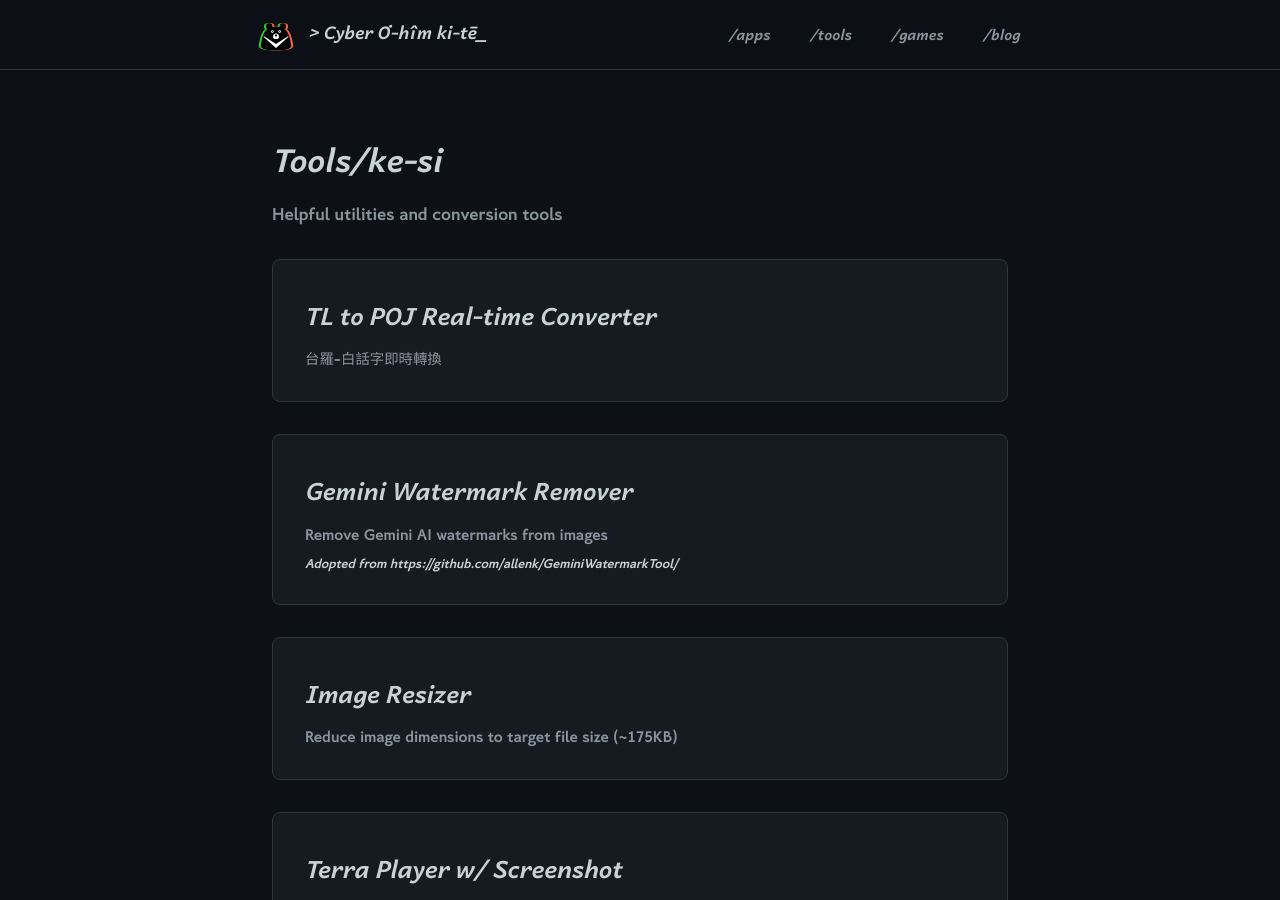
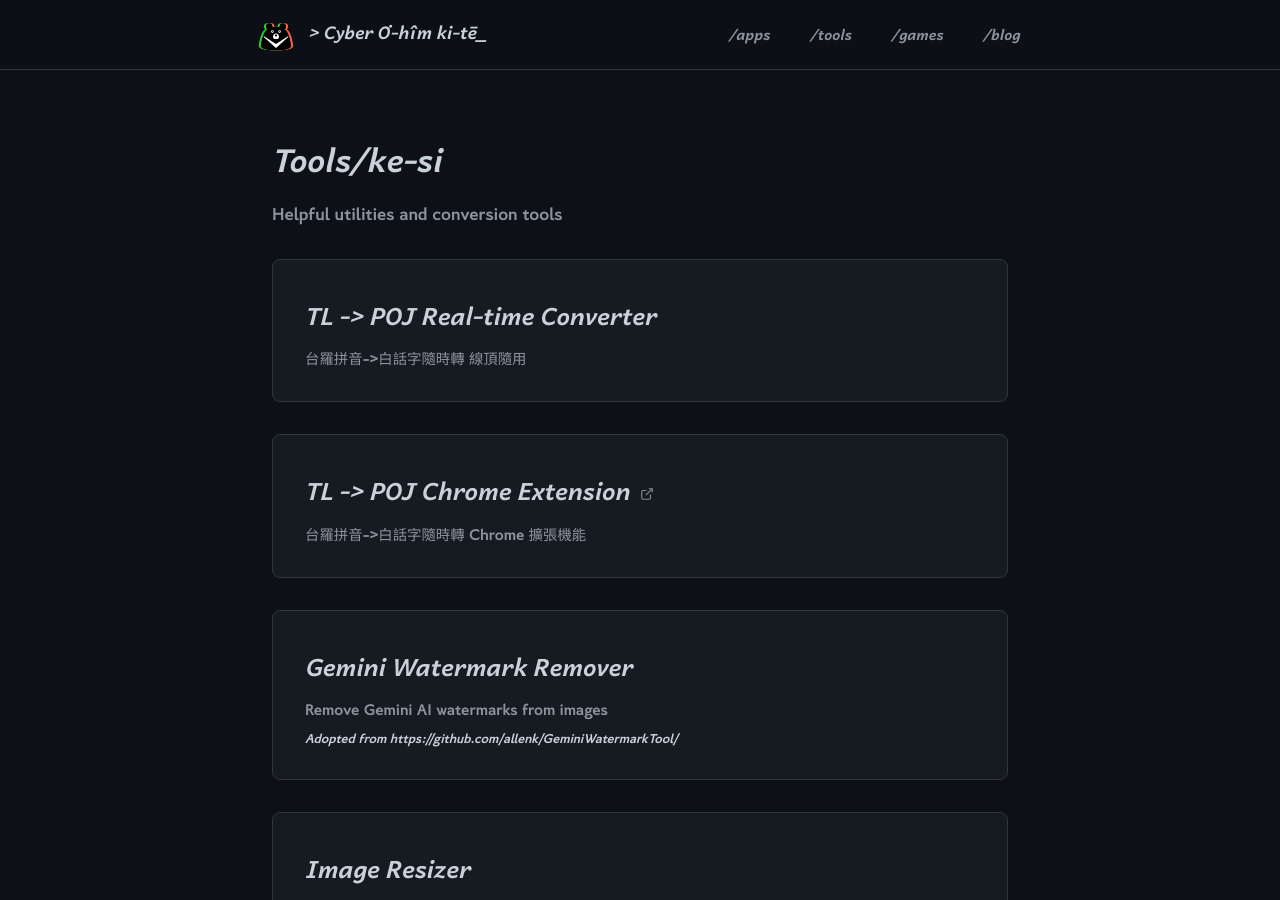
Before and after one commit to CyberOoHim/CyberOoHim.github.io, a Jekyll site: the page built from tools.html, in a window 1280 px wide and 900 px high. Built offline with Jekyll 4.4.1, drawn with Linux system fonts in a browser that asks for light colours.

Commit message:
feat: add external link of TL to POJ Extension

```diff
--- a/_data/web_items.yml
+++ b/_data/web_items.yml
@@ -16,11 +16,17 @@
   description: "台語白話字藝術產生器"
 
 # TOOLS
-- name: "TL to POJ Real-time Converter"
+- name: "TL -> POJ Real-time Converter"
   category: "tools"
   type: "internal"
   url: "/pages/tl_poj_converter.html"
-  description: "台羅-白話字即時轉換"
+  description: "台羅拼音->白話字隨時轉 線頂隨用"
+
+- name: "TL -> POJ Chrome Extension"
+  category: "tools"
+  type: "external"
+  url: "https://cyberoohim.github.io/tl_poj_extension/"
+  description: "台羅拼音->白話字隨時轉 Chrome 擴張機能"
 
 - name: "Gemini Watermark Remover"
   category: "tools"
```
